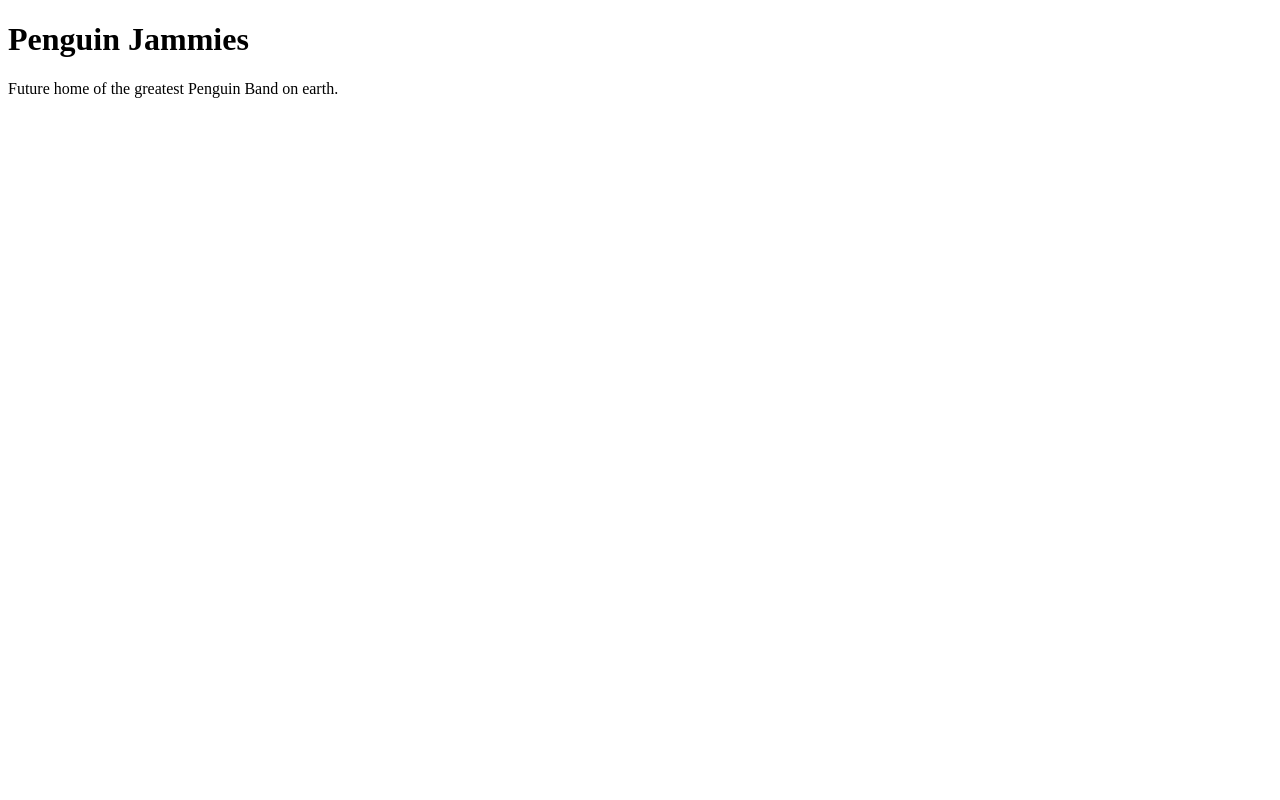
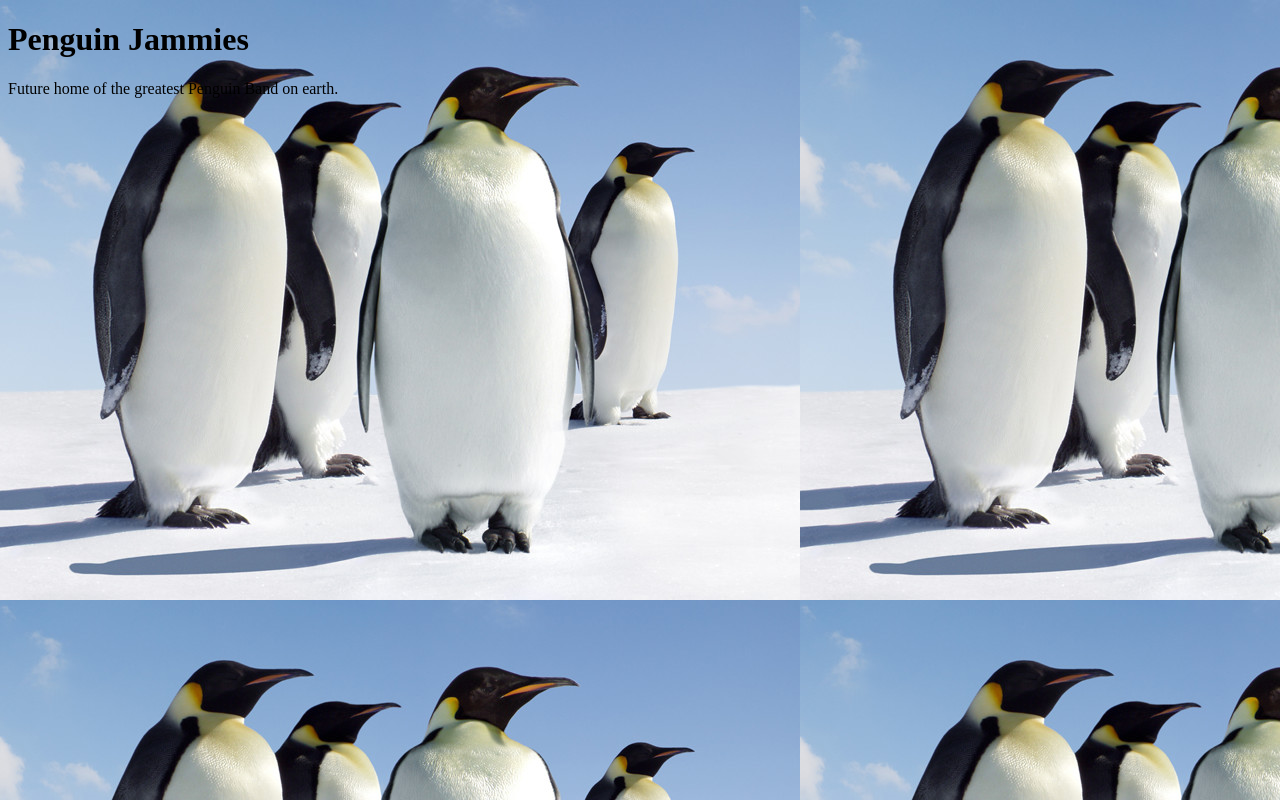
Before and after one commit to Kajoonie/kajoonie.github.io, a plain HTML site: page index.html in a window 1280 px wide. Drawn offline with Linux system fonts and the light colour scheme.

Commit message:
Update index.html

```diff
--- a/index.html
+++ b/index.html
@@ -3,7 +3,7 @@
 <head>
 <title>PENGUIN JAMMIES</title>
 </head>
-<body>
+<body background="penguins.jpg">
 
 <h1>Penguin Jammies</h1>
 <p>Future home of the greatest Penguin Band on earth.</p>
```
